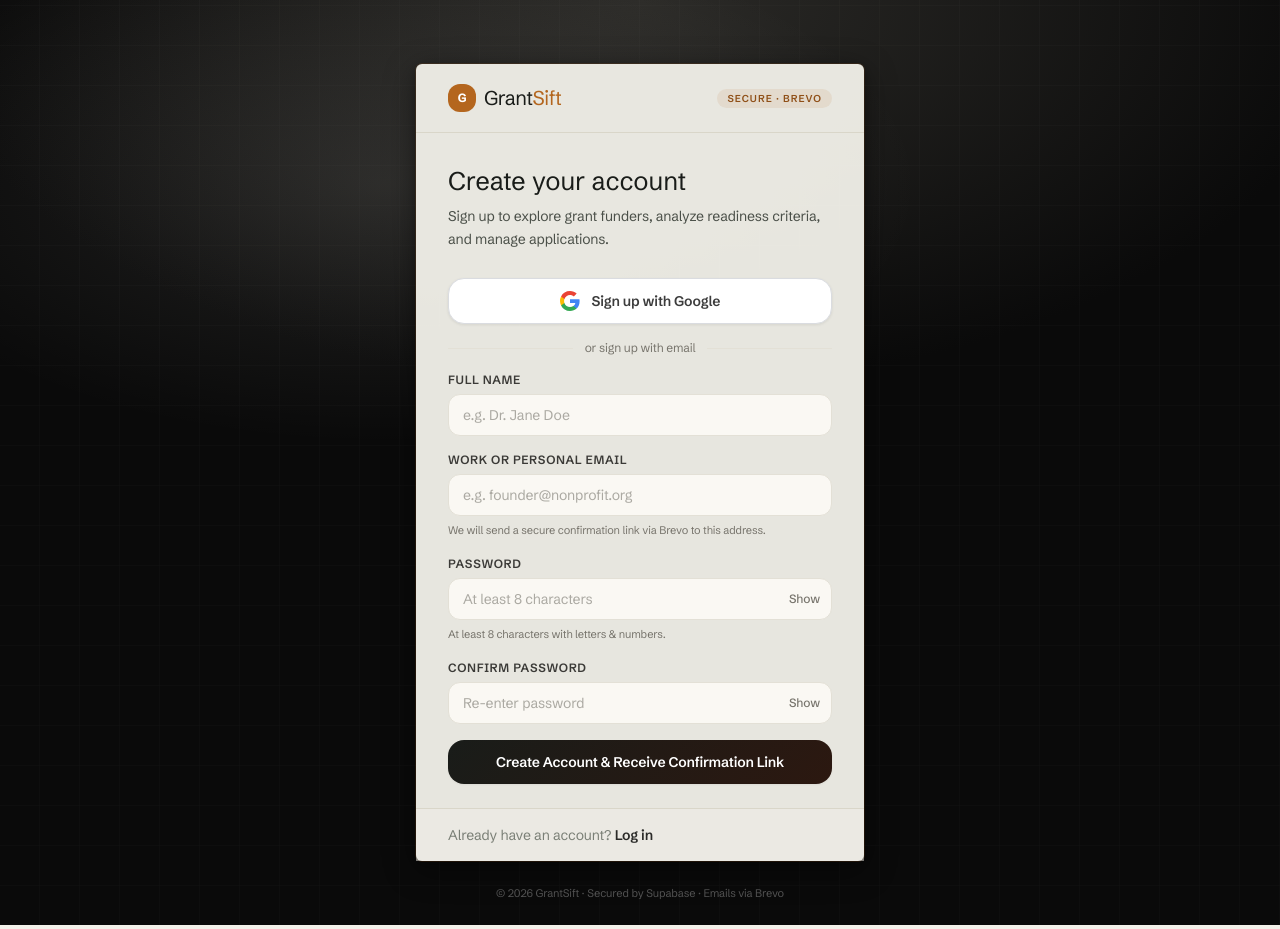
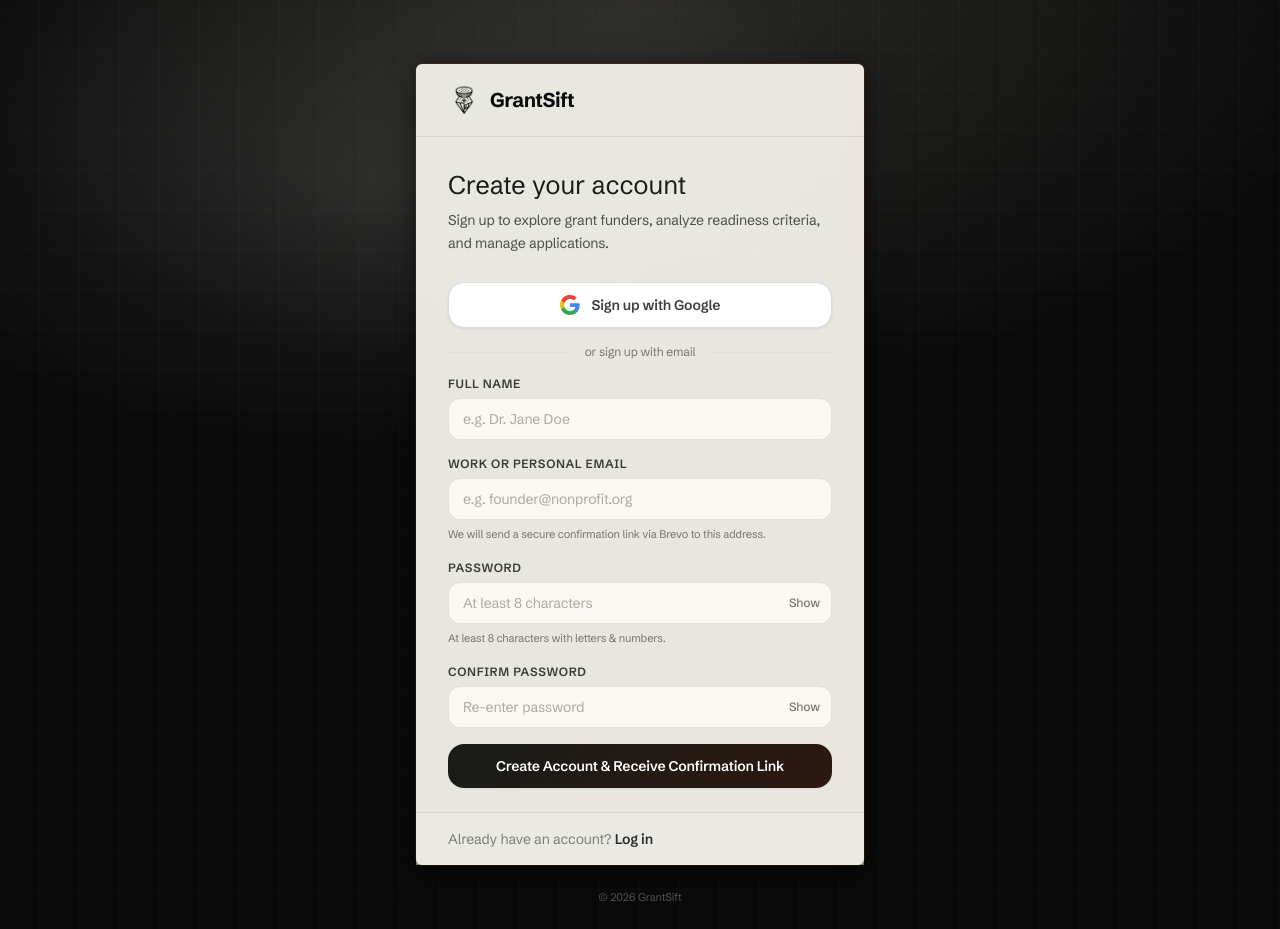
Before and after one commit to Yusufah9/GrantSift-Platfrom, a Next.js app in the folder grantsift/: page /signup in a window 1280 px wide. Built offline with nearby package versions, Linux system fonts and the light colour scheme.

Commit message:
feat: add official logo to auth pages, remove Brevo badge, and set giant Instrumentl-style footer wordmark

```diff
--- a/grantsift/src/components/auth/auth-shell.tsx
+++ b/grantsift/src/components/auth/auth-shell.tsx
@@ -54,24 +54,17 @@
         >
           <Link
             href="/"
-            className="group flex items-center gap-2 font-serif text-xl tracking-tight text-[#191C19] transition-opacity hover:opacity-80"
+            className="group flex items-center gap-2.5 text-xl tracking-tight text-[#191C19] transition-opacity hover:opacity-80"
           >
-            <span
-              className="flex h-7 w-7 items-center justify-center rounded text-xs font-bold text-white"
-              style={{ background: "#B4661E" }}
-            >
-              G
-            </span>
-            <span>
-              Grant<span style={{ color: "#B4661E" }}>Sift</span>
+            <img
+              src="/images/grantsift-logo-mark.png"
+              alt="GrantSift"
+              className="h-8 w-8 object-contain"
+            />
+            <span className="font-sans font-bold tracking-tight text-ink text-xl">
+              GrantSift
             </span>
           </Link>
-          <span
-            className="hidden sm:inline-block rounded-full px-2.5 py-0.5 text-[10px] font-semibold uppercase tracking-widest"
-            style={{ background: "#B4661E18", color: "#8F4F17" }}
-          >
-            Secure ·  Brevo
-          </span>
         </div>
 
         {/* Card body */}
@@ -96,7 +89,7 @@
 
       {/* Bottom branding */}
       <p className="absolute bottom-6 left-1/2 -translate-x-1/2 text-center text-[11px] text-white/30">
-        © {new Date().getFullYear()} GrantSift · Secured by Supabase · Emails via Brevo
+        © {new Date().getFullYear()} GrantSift
       </p>
     </main>
   );
--- a/grantsift/src/components/landing/site-footer.tsx
+++ b/grantsift/src/components/landing/site-footer.tsx
@@ -99,23 +99,16 @@
             ))}
           </div>
 
-          {/* Iconic Giant Brand Wordmark Banner with Official Emblem */}
-          <div className="mt-14 border-t border-ink/10 pt-8 text-center">
+          {/* Iconic Giant Brand Wordmark Banner (Instrumentl Style - Pure Text) */}
+          <div className="mt-14 border-t border-ink/10 pt-8 text-center overflow-hidden">
             <Link
               href="/"
               aria-label="GrantSift Home"
-              className="group flex flex-col sm:flex-row items-center justify-center gap-4 sm:gap-8 md:gap-10 overflow-hidden py-4"
+              className="group block overflow-hidden py-3 select-none"
             >
-              <img
-                src="/images/grantsift-logo-mark.png"
-                alt=""
-                className="h-16 sm:h-24 md:h-32 lg:h-40 w-auto object-contain transition-transform duration-300 group-hover:scale-105"
-              />
-              <img
-                src="/images/grantsift-footer-wordmark.jpg"
-                alt="GrantSift"
-                className="h-14 sm:h-20 md:h-28 lg:h-36 w-auto max-w-[85vw] object-contain mix-blend-multiply transition-transform duration-300 group-hover:scale-[1.01]"
-              />
+              <p className="font-sans font-black tracking-[-0.045em] leading-[0.88] text-[13vw] sm:text-[14vw] md:text-[15vw] lg:text-[11.5rem] text-ink transition-transform duration-300 group-hover:scale-[1.01] m-0 p-0 text-center">
+                GrantSift
+              </p>
             </Link>
             <div className="mt-6 flex flex-col sm:flex-row items-center justify-between border-t border-ink/5 pt-6 text-xs text-ink-faint">
               <p>© {new Date().getFullYear()} GrantSift. All rights reserved.</p>
```
